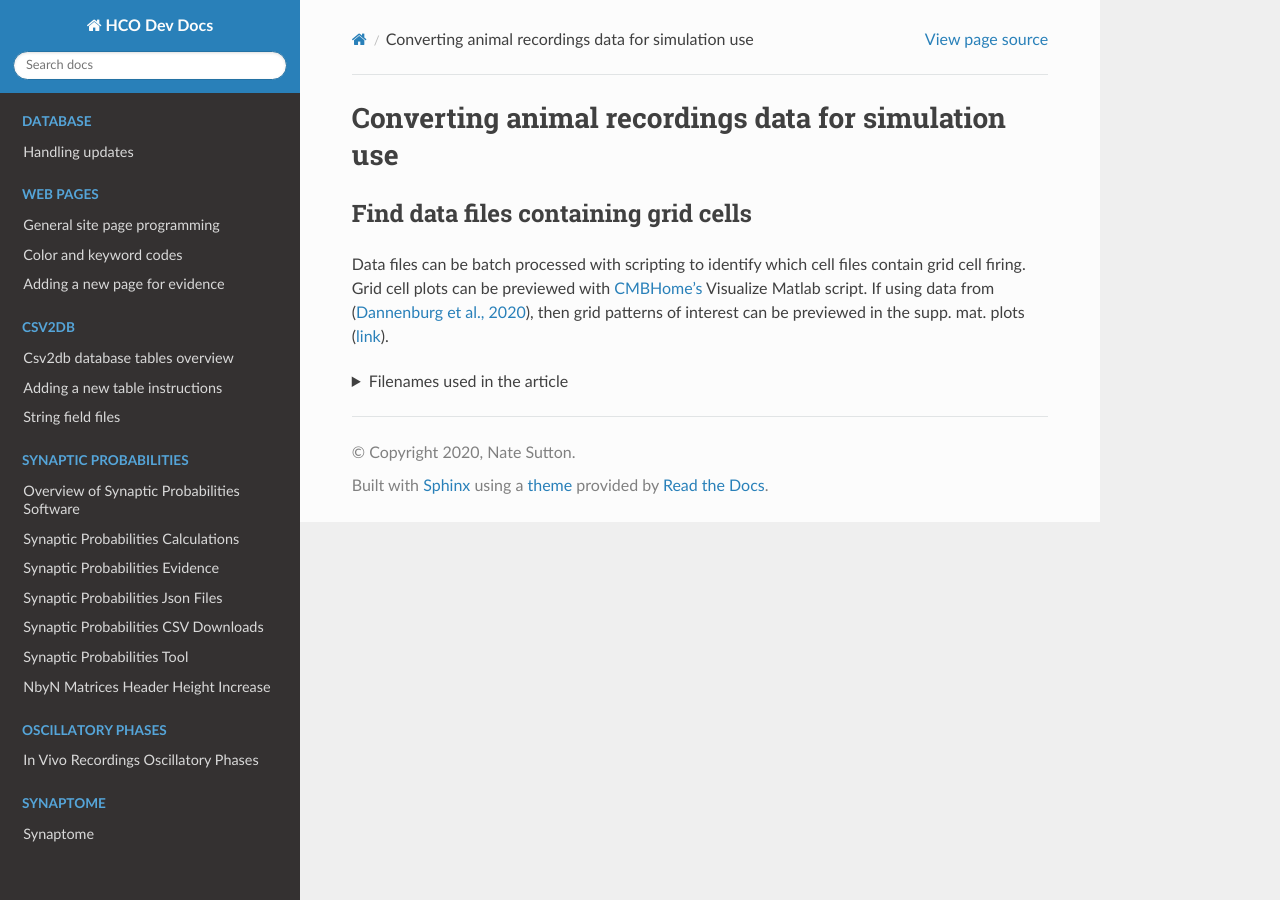
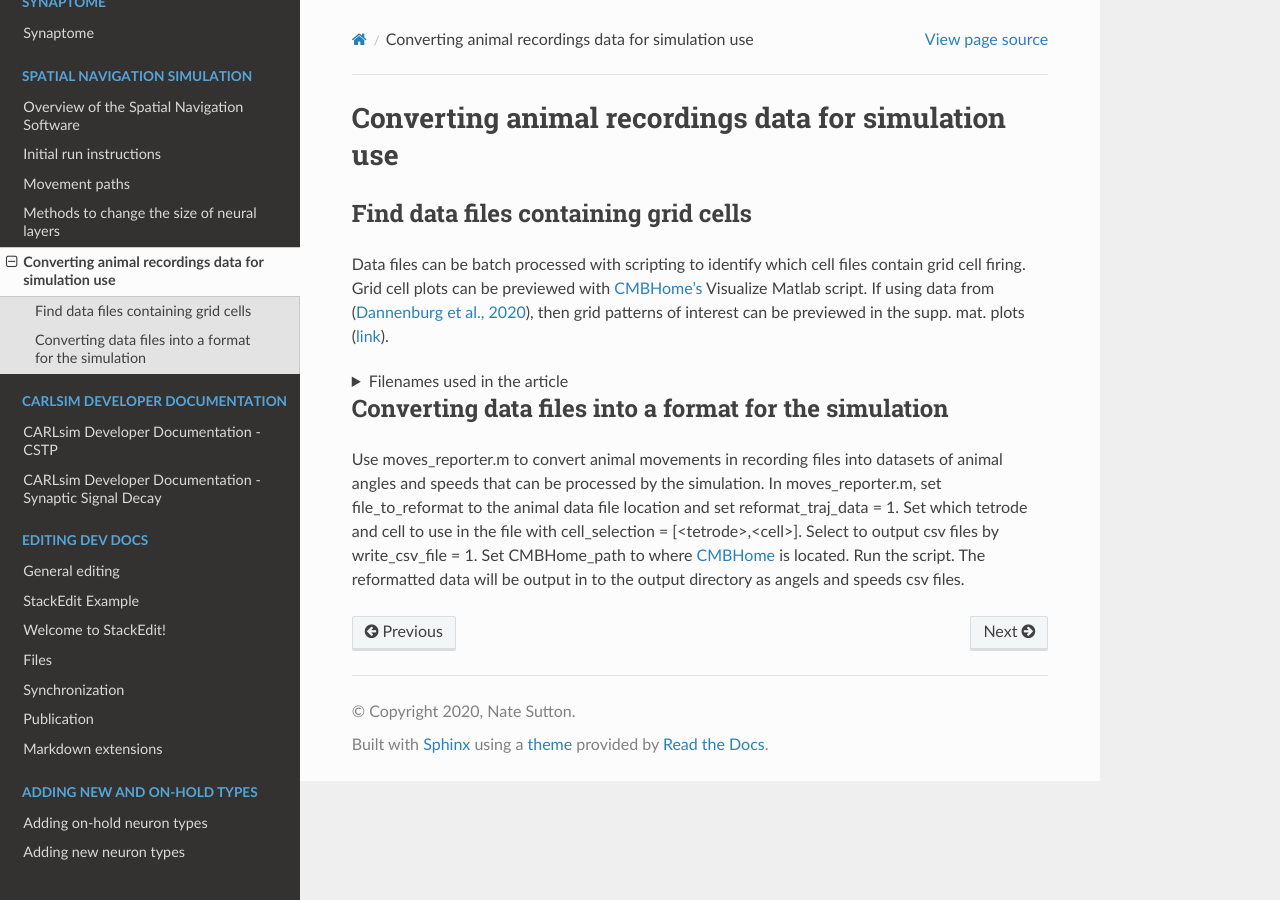
Before and after one commit to Hippocampome-Org/hco_dev_docs, a Sphinx documentation site: the page built from docs/spatial_nav/moves_converter.md, in a window 1280 px wide. Built offline with Sphinx 7.4.7 and the Read the Docs theme 2.0.0, drawn with Linux system fonts in a browser that asks for light colours; pages that are not in the unit, such as notebooks, are missing from menus.

Commit message:
updated spatial_nav docs

```diff
--- a/docs/spatial_nav/move_converter.md
+++ b/docs/spatial_nav/moves_converter.md
@@ -10,5 +10,9 @@ In the article's Fig 2., filenames used for experiments were:
 <br>191108_S1_lightVSdarkness_cells11and12.mat tetrode 1 cell 9 (T1C9) for small-grid scale.
 <br>merged_sessions_ArchTChAT#22_cell1.mat T2C1 for medium-grid scale.
 <br>GCaMP6fChAT10_gridCell_mergedSessions.mat T2C1 for large-grid scale.
-Any users wanting to use this specific data should please contact us for it.
+<br>Any users wanting to use this specific data should please contact us for it.
 </details>
+
+## Converting data files into a format for the simulation
+
+Use moves_reporter.m to convert animal movements in recording files into datasets of animal angles and speeds that can be processed by the simulation. In moves_reporter.m, set file_to_reformat to the animal data file location and set reformat_traj_data = 1. Set which tetrode and cell to use in the file with cell_selection = \[\<tetrode\>,\<cell\>\]. Select to output csv files by write_csv_file = 1. Set CMBHome_path to where [CMBHome](https://github.com/hasselmonians/CMBHOME) is located.	Run the script. The reformatted data will be output in to the output directory as angels and speeds csv files.
```
